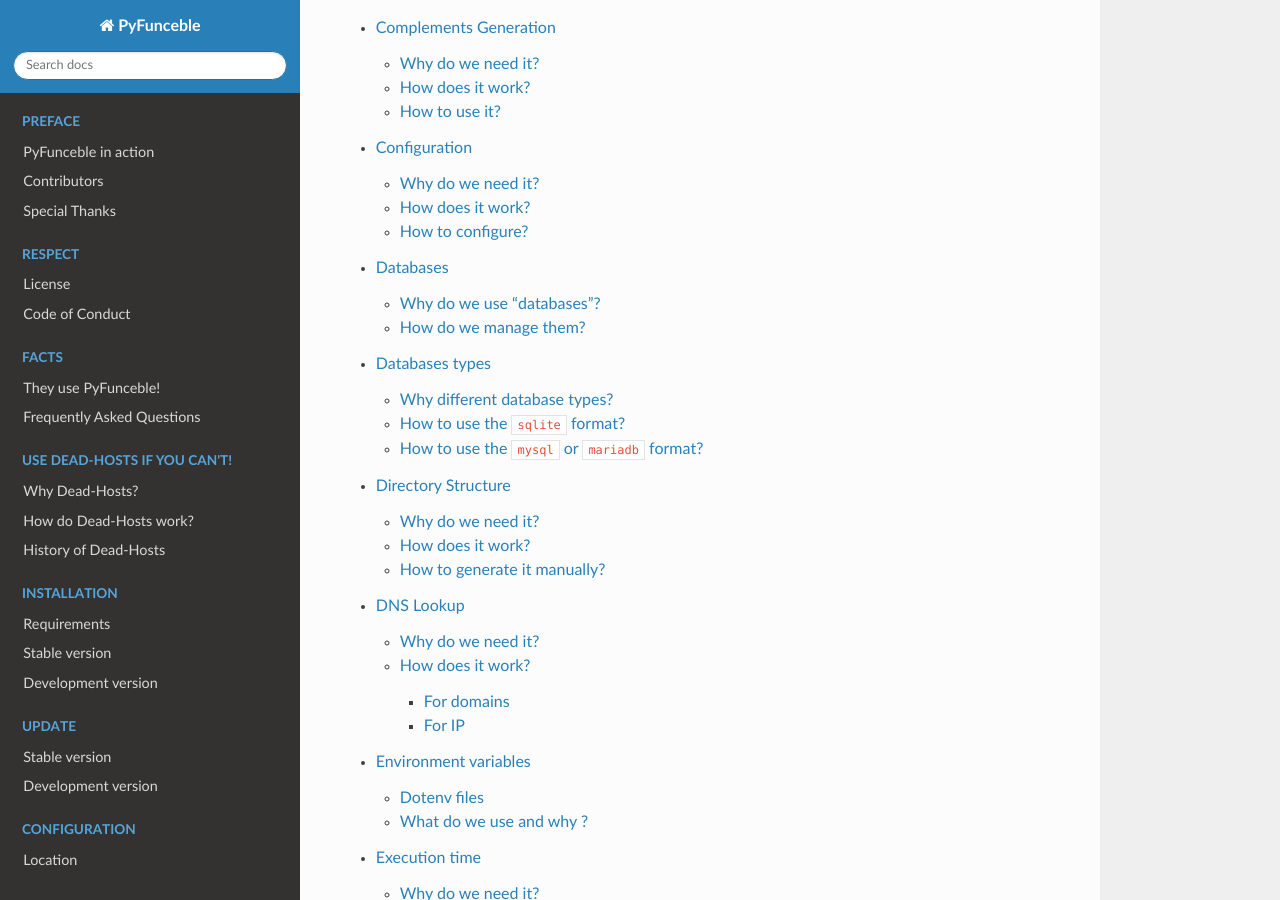
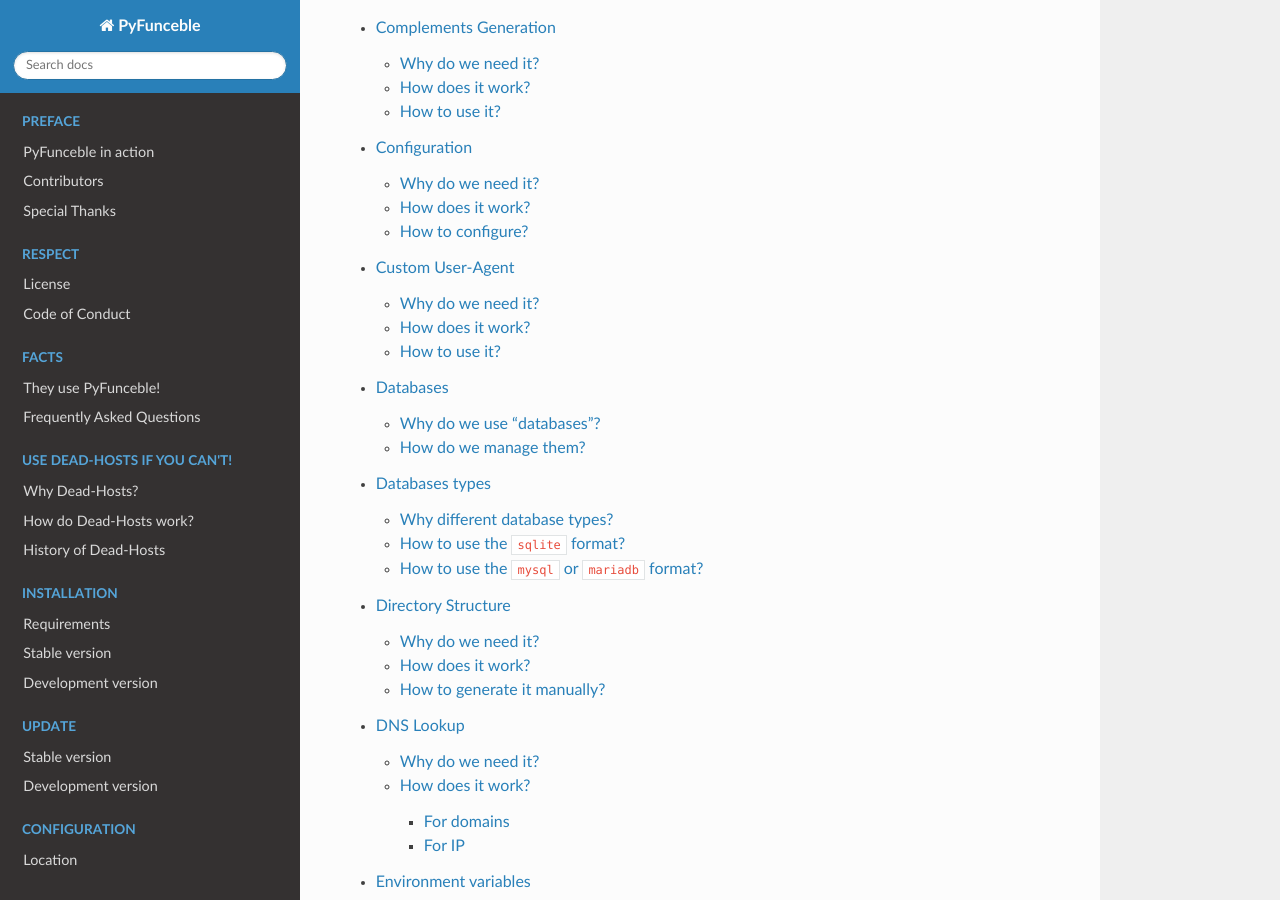
Before and after one commit to PyFunceble/rst-docs, a Sphinx documentation site: the page built from docs/index.rst, in a window 1280 px wide and 900 px high, scrolled down 8500 px. Built offline with Sphinx 7.4.7 and the Read the Docs theme 2.0.0, drawn with Linux system fonts in a browser that asks for light colours; pages that are not in the unit, such as notebooks, are missing from menus.

Commit message:
Introduciton of the custom user agent documentation

```diff
--- /dev/null
+++ b/docs/components/custom-user-agent.rst
@@ -0,0 +1,23 @@
+Custom User-Agent
+=================
+
+Why do we need it?
+------------------
+
+As we need to be one in a middle of connection to a webserver, the custom user agent is there for that!
+
+How does it work?
+-----------------
+
+We set the custom useragent everytime we request something with the :code:`http:` and :code:`https` protocols.
+
+How to use it?
+--------------
+
+Simply give us your custom user agent
+
+::
+
+    user_agent: "Mozilla/5.0 (X11; Linux x86_64) AppleWebKit/537.36 (KHTML, like Gecko) Chrome/73.0.3683.86 Safari/537.36"
+
+into your personal :code:`.PyFunceble.yaml` or use the :code:`--uset-agent` argument from the CLI.
--- a/docs/index.rst
+++ b/docs/index.rst
@@ -127,6 +127,7 @@
    components/complements
    components/config
    components/custom-dns-server
+   components/custom-user-agent
    components/databases
    components/directory-structure
    components/dns-lookup
```
